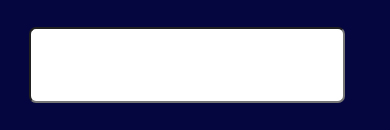
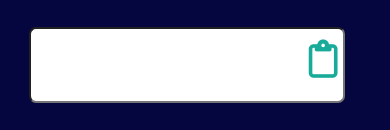
Before and after one commit to bhaskarkumar1/random-password-generator, a plain HTML site: page index.html in a window 390 px wide. Shown: the part 172-302 px from the top of the page. Drawn offline with Linux system fonts and the light colour scheme.

Commit message:
copy to clipboard feature added

```diff
--- a/index.html
+++ b/index.html
@@ -18,7 +18,7 @@
 
             <div class="output">
 
-                <input type="text" id="inputvalue">
+                <input type="text" id="inputvalue"  ><span class="clipboard"><i onclick="copytoclip()" class="fa-2x fa-regular fa-clipboard"></i></span>
 
             </div>
             <button id="button" class="generate" type="submit"> <i class="fa-solid fa-bolt"></i> &nbsp; Generate Password</button>
--- a/script.js
+++ b/script.js
@@ -69,3 +69,22 @@ function myFunction() {
     }
     h.value=k
   }
+
+
+//   copy to clipboard
+
+function copytoclip(){
+    console.log("Clip")
+    let inp=document.getElementById("inputvalue")
+    let inpvalue=inp.value
+
+
+      // Use the Clipboard API to copy the value to the clipboard
+      navigator.clipboard.writeText(inpvalue)
+        .then(() => {
+          console.log('Text successfully copied to clipboard');
+        })
+        .catch(err => {
+          console.error('Unable to copy text to clipboard', err);
+        });
+}
--- a/style.css
+++ b/style.css
@@ -73,6 +73,15 @@ footer{
 
 }
 
+
+.clipboard{
+    color: hsl(160, 100%, 75%);
+    padding-left:1% ;
+    margin-left: -5%;
+
+}
+
+
 @media only screen and (max-width:767px){
     /* body{
     } */
@@ -108,4 +117,10 @@ footer{
     .center-div{
         padding-left: 5%;
     }
+
+    .clipboard{
+        font-size: 120%;
+        margin-left: -40px;
+        color: #19ab9a;
+    }
 }
```
